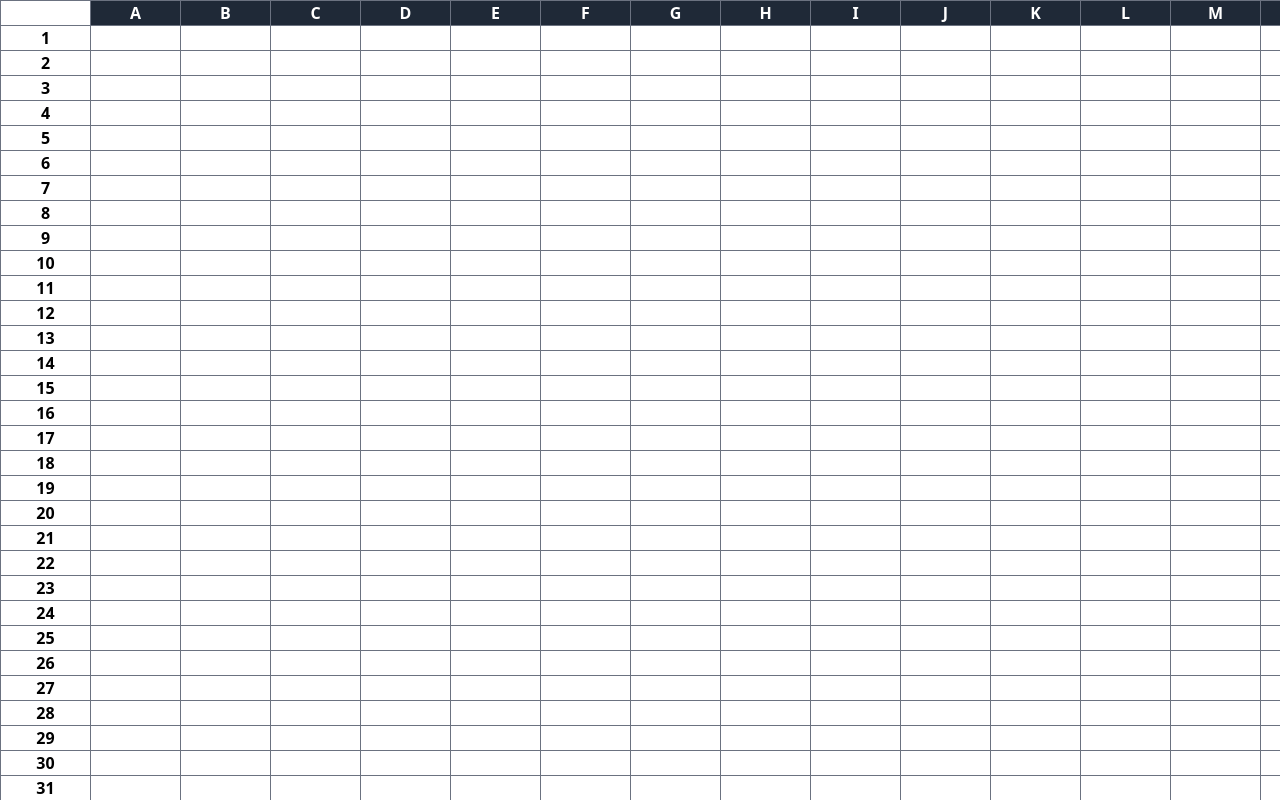
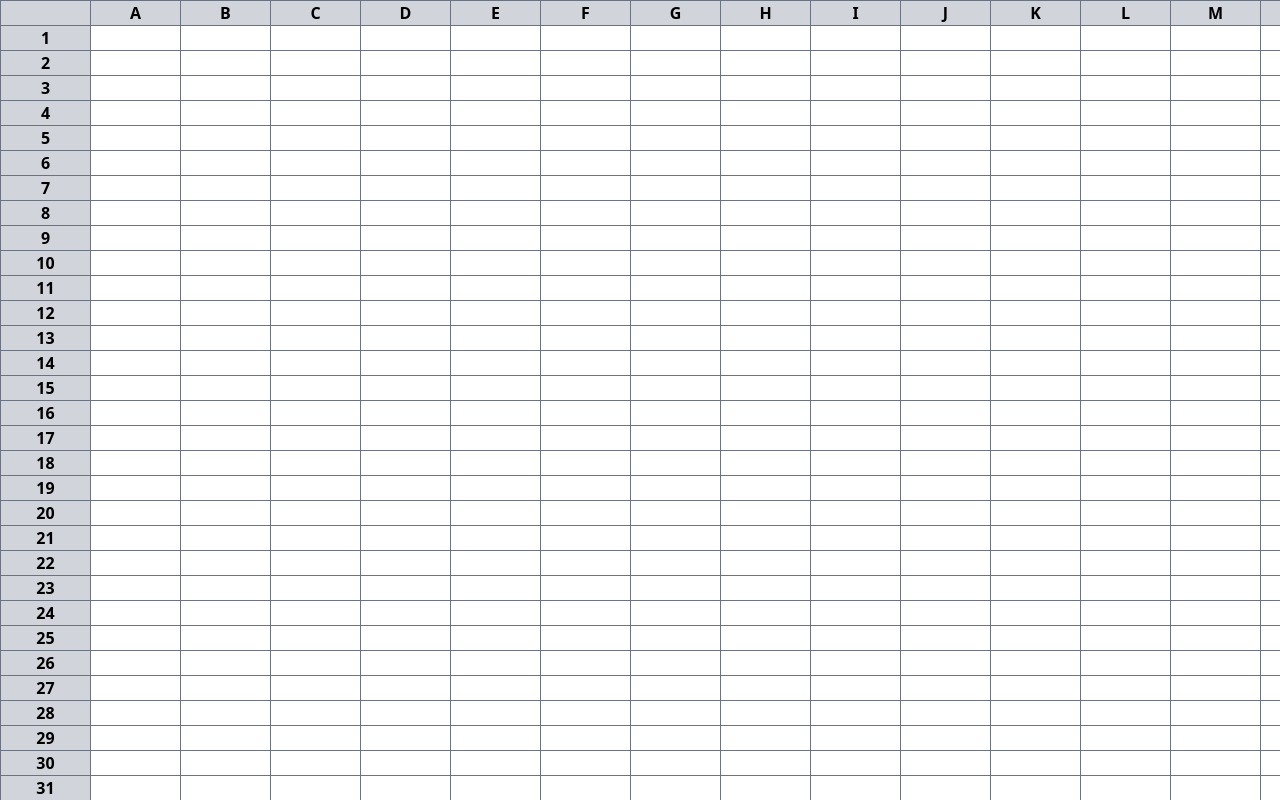
Before and after one commit to irvingvjuarez/spread-shit, a React (Vite) app: page / in a window 1280 px wide. Shown: the top 800 px of the page. Built offline with nearby package versions, Linux system fonts and the light colour scheme.

Commit message:
Making the two cell references sticky

```diff
--- a/src/components/Row/index.tsx
+++ b/src/components/Row/index.tsx
@@ -1,9 +1,9 @@
 import { RowProps } from "./types"
 
-export const Row: React.FC<RowProps> = ({ children, row }) => {
+export const Row: React.FC<RowProps> = ({ children, row, className }) => {
 	return (
-		<tr className="border-red-100">
-			<td className={`cell text-center ${row && "font-bold"}`}>
+		<tr className={`${className && className}`}>
+			<td className={`cell text-center cell-head left-0 ${row && "font-bold"}`}>
 				{row ?? null}
 			</td>
 
--- a/src/components/Row/types.d.ts
+++ b/src/components/Row/types.d.ts
@@ -1,4 +1,5 @@
 export type RowProps = {
 	children: JSX.Element | JSX.Element[];
 	row?: number;
+	className?: string;
 }
--- a/src/containers/Spreadsheet/index.tsx
+++ b/src/containers/Spreadsheet/index.tsx
@@ -18,11 +18,11 @@ export const Spreadsheet: React.FC<SpreadsheetProps> = ({
 	return (
 		<section>
 			<GridContext.Provider value={gridState}>
-				<table>
-					<thead className="sticky top-0">
+				<table className="relative">
+					<thead className="cell-head top-0">
 						<Row>
 							{columnsArr.map(column =>
-								<Cell className="cell cell-head font-bold text-center" key={column}>
+								<Cell className="cell font-bold text-center" key={column}>
 									{column as string}
 								</Cell>
 							)}
--- a/src/index.css
+++ b/src/index.css
@@ -13,5 +13,5 @@
 }
 
 .cell-head {
-	@apply bg-gray-800 text-white;
+	@apply bg-gray-300 sticky;
 }
```
